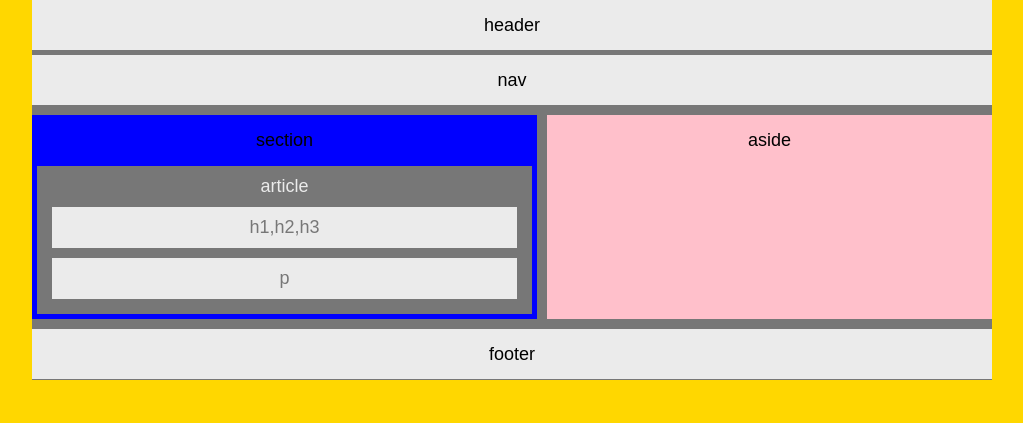
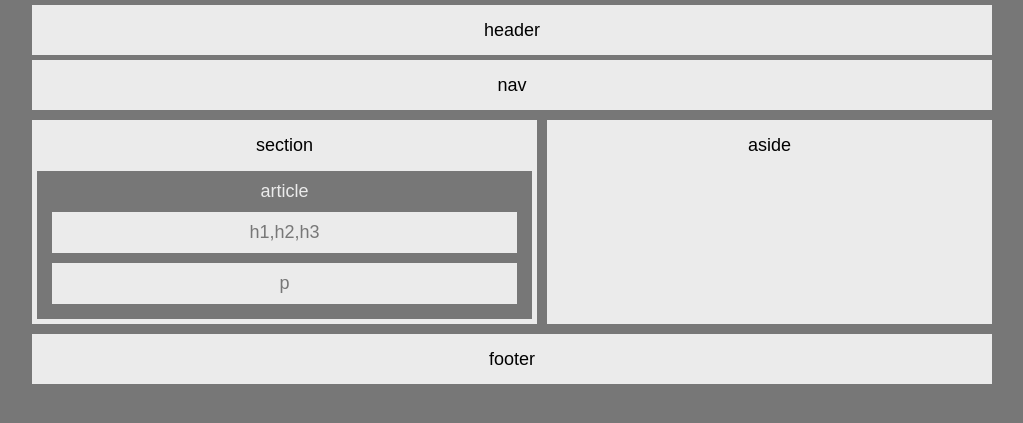
Before and after one commit to sgaddy/HW-Wireframe, a PHP site: page / in a window 1280 px wide. Shown: the top 423 px of the page, without its empty margins (128-1151 px from the left). Run offline with PHP 8.4, Linux system fonts and the light colour scheme.

Commit message:
change background color

```diff
--- a/style.css
+++ b/style.css
@@ -1,5 +1,5 @@
 html {
-	background: gold;
+	background: #777;
 }
 body {
 	margin: 0;
@@ -17,6 +17,7 @@ header{
 	height: 35px;
 	padding-top: 15px;
 	margin-bottom: 5px;
+	margin-top: 5px;
 }
 nav {
 	background: #ebebeb;
@@ -25,7 +26,7 @@ nav {
 	margin-bottom: 10px;
 }
 section {
-	background: blue;
+	background: #ebebeb;
 	width: 495px;
 	float: left;
 	padding-top: 15px;
@@ -56,7 +57,7 @@ p, h1{
 }
 aside {
 	width: 445px;
-	background: pink;
+	background: #ebebeb;
 	padding-top: 15px;
 	padding-bottom: 168px;
 	float: left;
```
